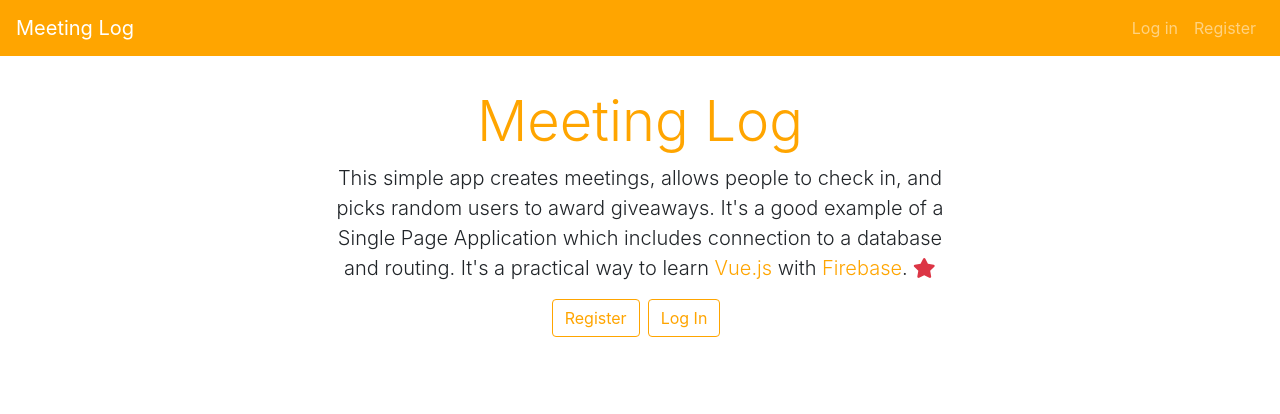
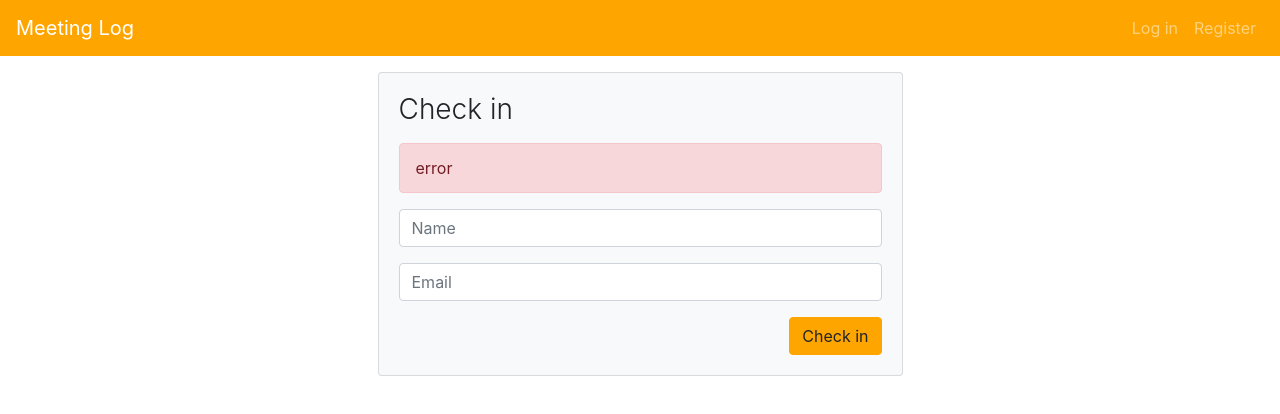
Before and after one commit to shihabus/vue-spas, a Vue app: page /#/checkin/1/1 in a window 1280 px wide. Before the commit this address led to /#/. Shown: the top 414 px of the page. Built offline with nearby package versions, Linux system fonts and the light colour scheme; no server answers.

Commit message:
adding dynamic routes

```diff
--- a/src/router/index.js
+++ b/src/router/index.js
@@ -4,6 +4,7 @@
 import Login from "../views/Login.vue";
 import Register from "../views/Register.vue";
 import Meetings from "../views/Meetings.vue";
+import CheckIn from "../views/CheckIn.vue";
 
 Vue.use(VueRouter);
 
@@ -28,6 +29,11 @@
     name: "Meetings",
     component: Meetings,
   },
+  {
+    path: "/checkin/:userID/:meetingID",
+    name: "CheckIn",
+    component: CheckIn,
+  },
   // this is kind of a default route
   {
     path: "*",
--- /dev/null
+++ b/src/views/CheckIn.vue
@@ -0,0 +1,63 @@
+<template>
+  <form class="mt-3" @submit.prevent="handleCheckIn">
+    <div class="container">
+      <div class="row justify-content-center">
+        <div class="col-lg-6">
+          <div class="card bg-light">
+            <div class="card-body">
+              <h3 class="font-weight-light mb-3">Check in</h3>
+              <section class="form-group">
+                <div class="col-12 alert alert-danger px-3">
+                  error
+                </div>
+                <label class="form-control-label sr-only" for="displayName"
+                  >Name</label
+                >
+                <input
+                  required
+                  class="form-control"
+                  type="text"
+                  placeholder="Name"
+                  v-model="displayName"
+                />
+              </section>
+              <section class="form-group">
+                <label class="form-control-label sr-only" for="Email"
+                  >Email</label
+                >
+                <input
+                  required
+                  class="form-control"
+                  type="email"
+                  placeholder="Email"
+                  v-model="email"
+                />
+              </section>
+              <div class="form-group text-right mb-0">
+                <button class="btn btn-primary" type="submit">Check in</button>
+              </div>
+            </div>
+          </div>
+        </div>
+      </div>
+    </div>
+  </form>
+</template>
+<script>
+export default {
+  name: "CheckIn",
+  data() {
+    return {
+      displayName: null,
+      email: null,
+    };
+  },
+  methods: {
+    handleCheckIn: function() {
+      const { userID, meetingID } = this.$route.params;
+      this.displayName = null;
+      this.email = null;
+    },
+  },
+};
+</script>
--- a/src/views/Meetings.vue
+++ b/src/views/Meetings.vue
@@ -61,7 +61,7 @@
                 <router-link
                   class="btn btn-sm btn-outline-secondary"
                   title="Check In"
-                  to="/"
+                  :to="'/checkin/' + user.uid + ' / ' + meeting.id"
                 >
                   <font-awesome-icon icon="link" />
                 </router-link>
```
